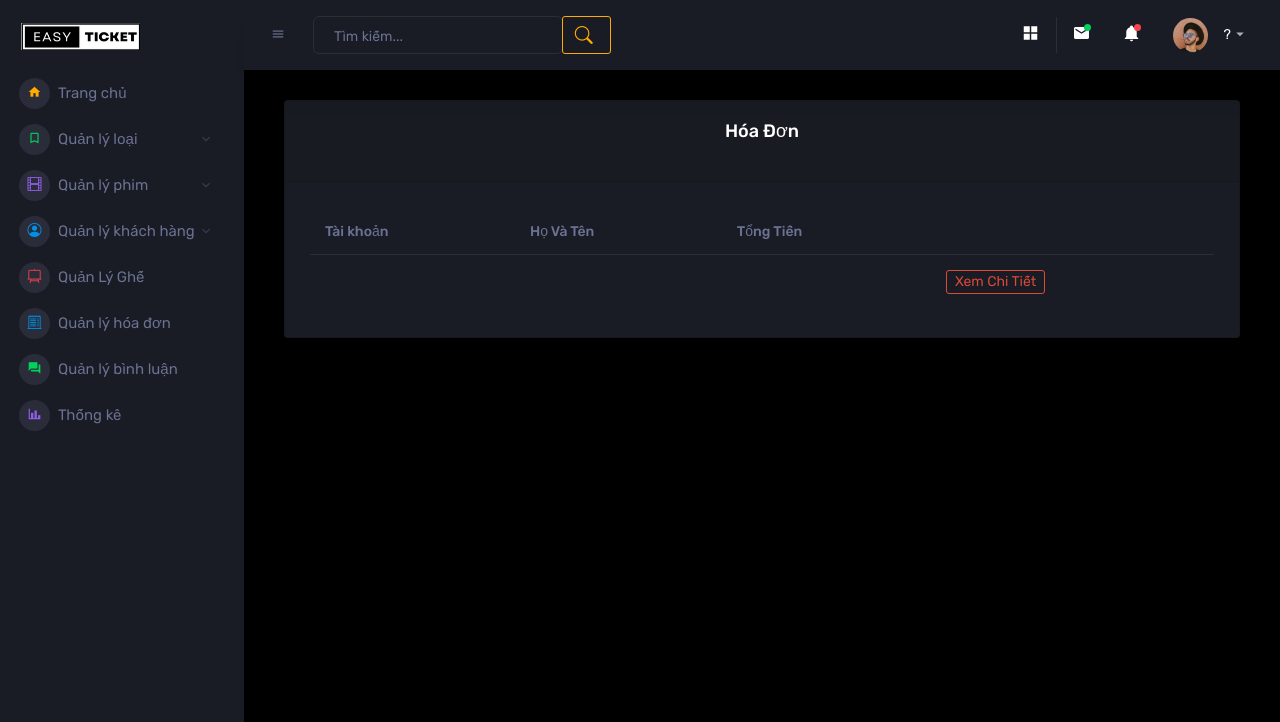
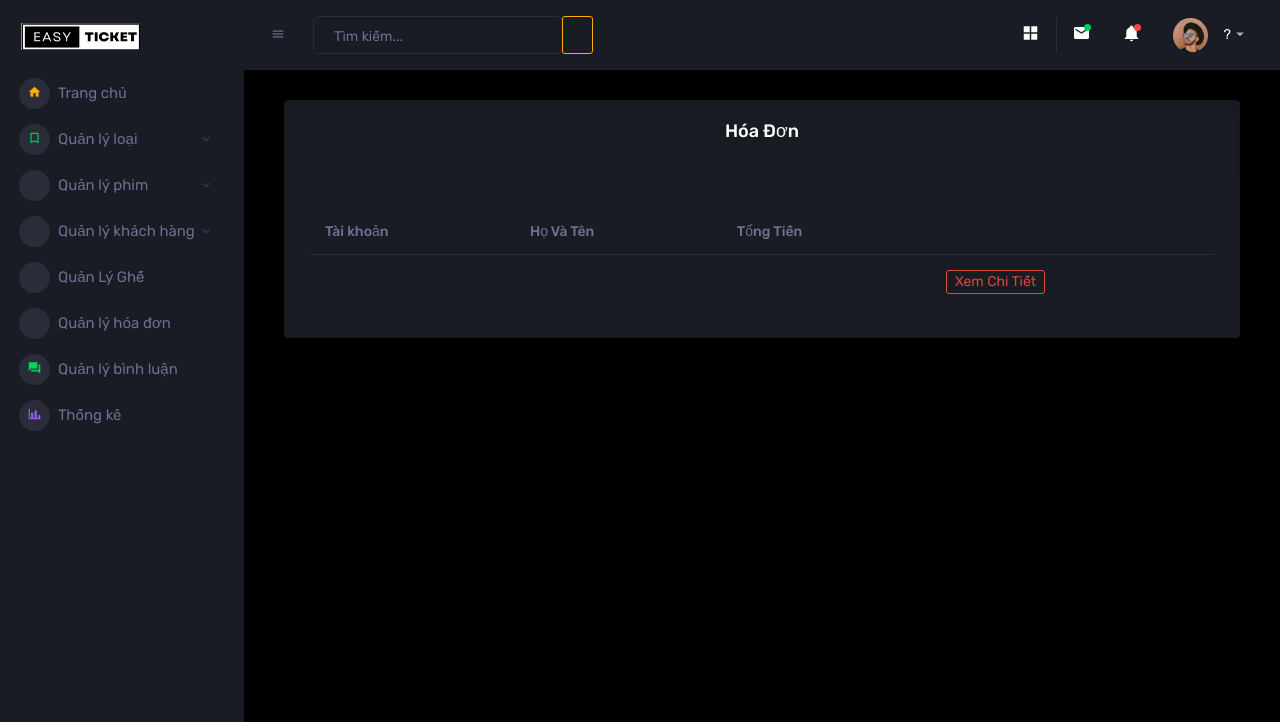
Before and after one commit to tranvanchilinh1003/DUAN1-EASYTICKET, a PHP site: page /admin/hoa-don/index.php in a window 1280 px wide. Shown: the top 722 px of the page. Run offline with PHP 8.4, Linux system fonts and the light colour scheme.

Commit message:
[HTML] - Cắt giao diện layout

```diff
--- a/admin/layout.php
+++ b/admin/layout.php
@@ -15,8 +15,6 @@
     <link rel="stylesheet" href="<?= $ADMIN_URL ?>/assets/vendors/flag-icon-css/css/flag-icon.min.css">
     <link rel="stylesheet" href="<?= $ADMIN_URL ?>/assets/vendors/owl-carousel-2/owl.carousel.min.css">
     <link rel="stylesheet" href="<?= $ADMIN_URL ?>/assets/vendors/owl-carousel-2/owl.theme.default.min.css">
-    <!-- link boostrap  -->
-    <link rel="stylesheet" href="https://cdn.jsdelivr.net/npm/bootstrap-icons@1.11.1/font/bootstrap-icons.css">
     <!-- End plugin css for this page -->
     <!-- inject:css -->
     <!-- endinject -->
```
Also changed, not shown: admin/assets/images/logo-mini.png (added).
